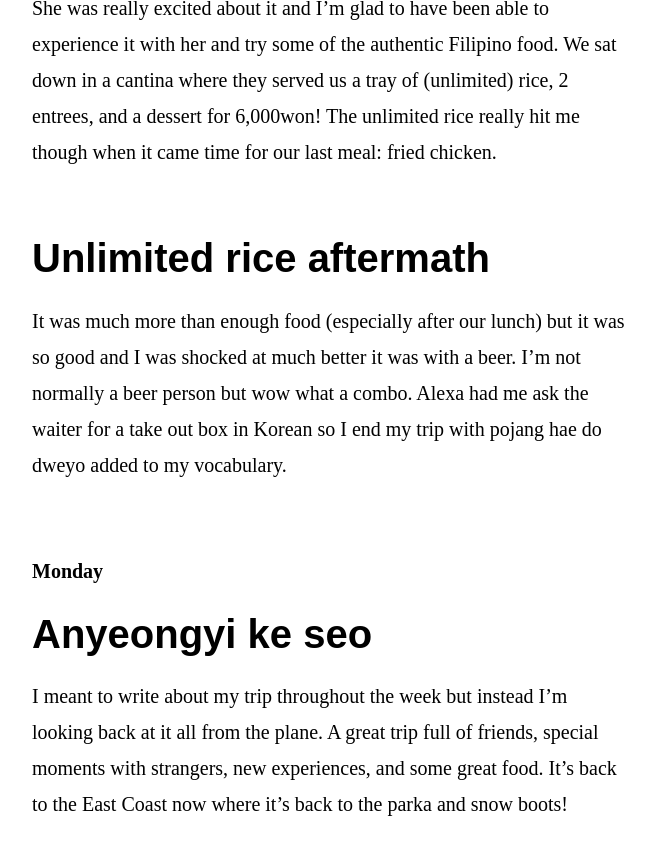
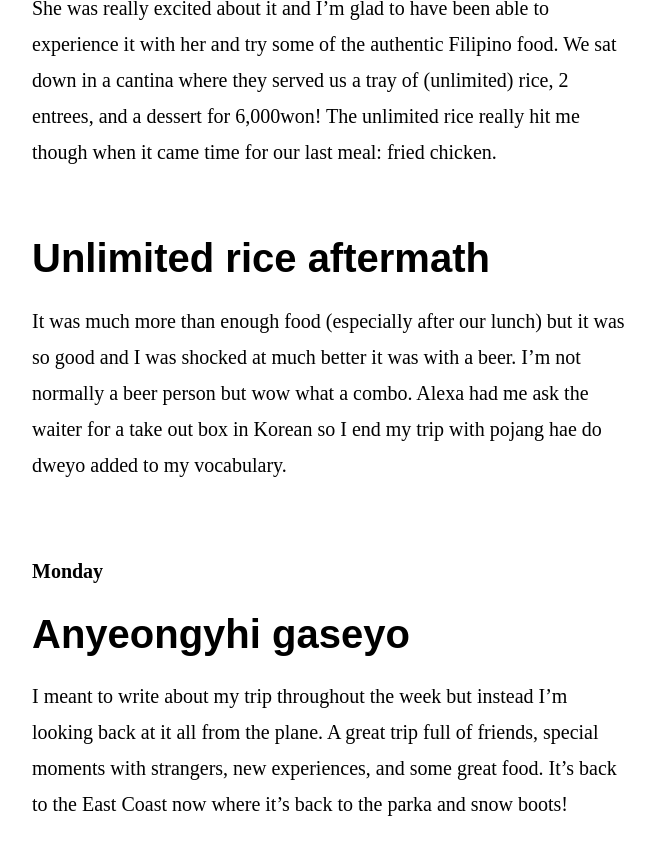
Before and after one commit to alexanderlim9/seoul2019, a Jekyll site: the page built from index.md, in a window 1280 px wide and 900 px high, scrolled down 9191 px. Shown: the top 855 px of the window, without its empty margins (308-963 px from the left). Built offline with Jekyll 4.4.1, drawn with Linux system fonts in a browser that asks for light colours; some web fonts are replaced.

Commit message:
fix typo in 'good bye'

```diff
--- a/index.md
+++ b/index.md
@@ -104,5 +104,5 @@ It was much more than enough food (especially after our lunch) but it was so goo
 
 ## Monday
 
-# Anyeongyi ke seo
+# Anyeongyhi gaseyo
 I meant to write about my trip throughout the week but instead I’m looking back at it all from the plane. A great trip full of friends, special moments with strangers, new experiences, and some great food. It’s back to the East Coast now where it’s back to the parka and snow boots!
```
